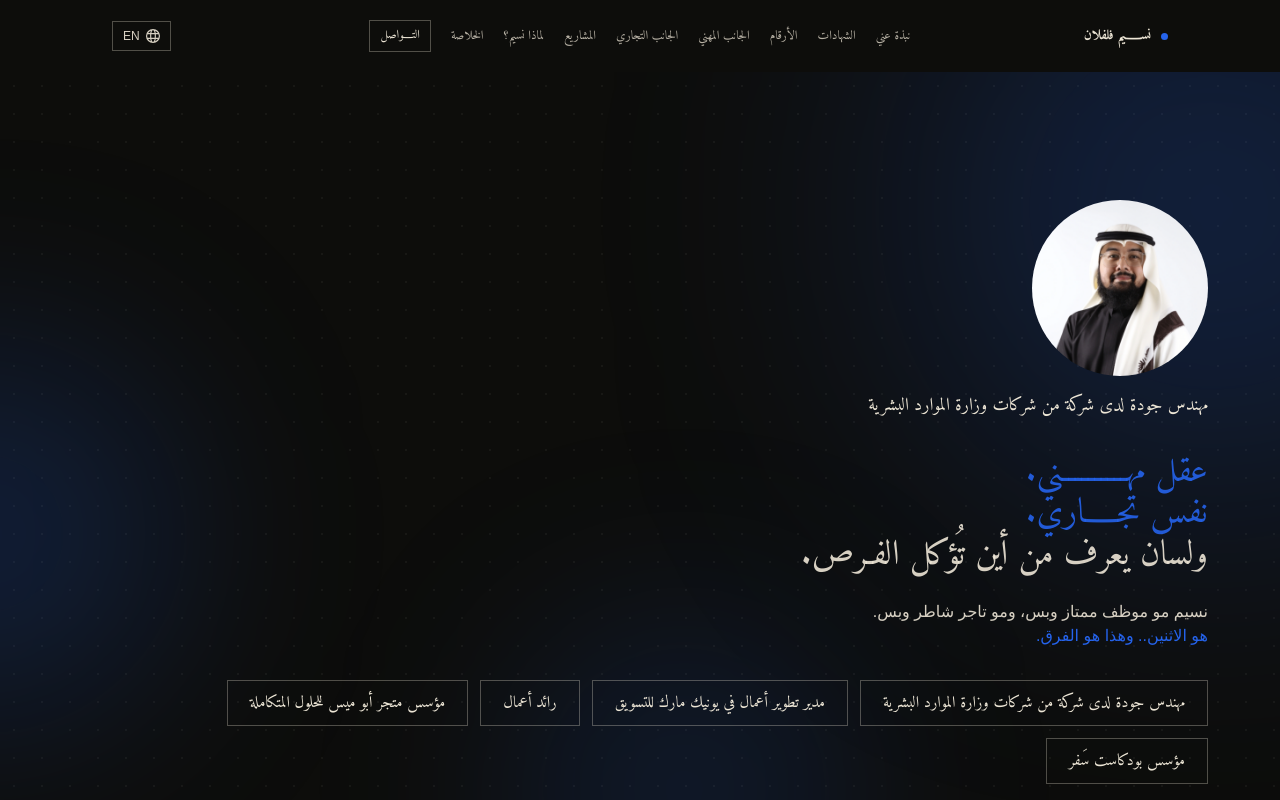
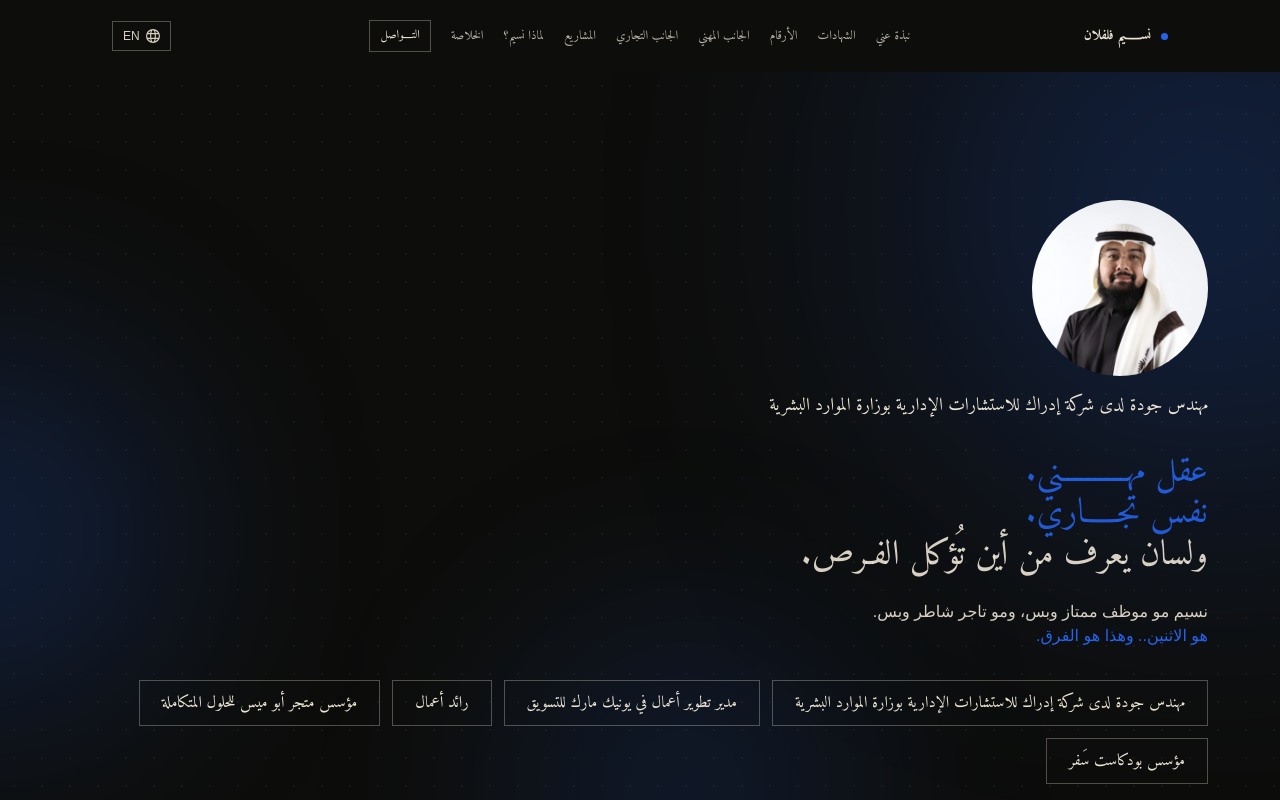
Before and after one commit to Manar-k/Naseem-Portfolio, a React (Vite) app: page / in a window 1280 px wide. Shown: the top 800 px of the page. Built offline with nearby package versions, Linux system fonts and the light colour scheme.

Commit message:
Modified: Roles

```diff
--- a/src/data/profile.ts
+++ b/src/data/profile.ts
@@ -110,7 +110,7 @@ export const profile: Record<Lang, LocaleContent> = {
     meta: {
       name: 'نســــــيم فلفلان',
       roles: [
-        'مهندس جودة لدى شركة من شركات وزارة الموارد البشرية',
+        'مهندس جودة لدى شركة إدراك للاستشارات الإدارية بوزارة الموارد البشرية',
         'مدير تطوير أعمال في يونيك مارك للتسويق',
         'رائد أعمال',
         'مؤسس متجر أبو ميس للحلول المتكاملة',
@@ -305,7 +305,7 @@ export const profile: Record<Lang, LocaleContent> = {
     meta: {
       name: 'Naseem Filfilan',
       roles: [
-        'Quality Engineer at the Ministry of Human Resources',
+        'Quality Engineer at Edrak Management Consulting Company, Ministry of Human Resources',
         'Business Development Manager at Unique Mark Marketing',
         'Entrepreneur',
         'Founder, Abu Mais Integrated Solutions Store',
```
